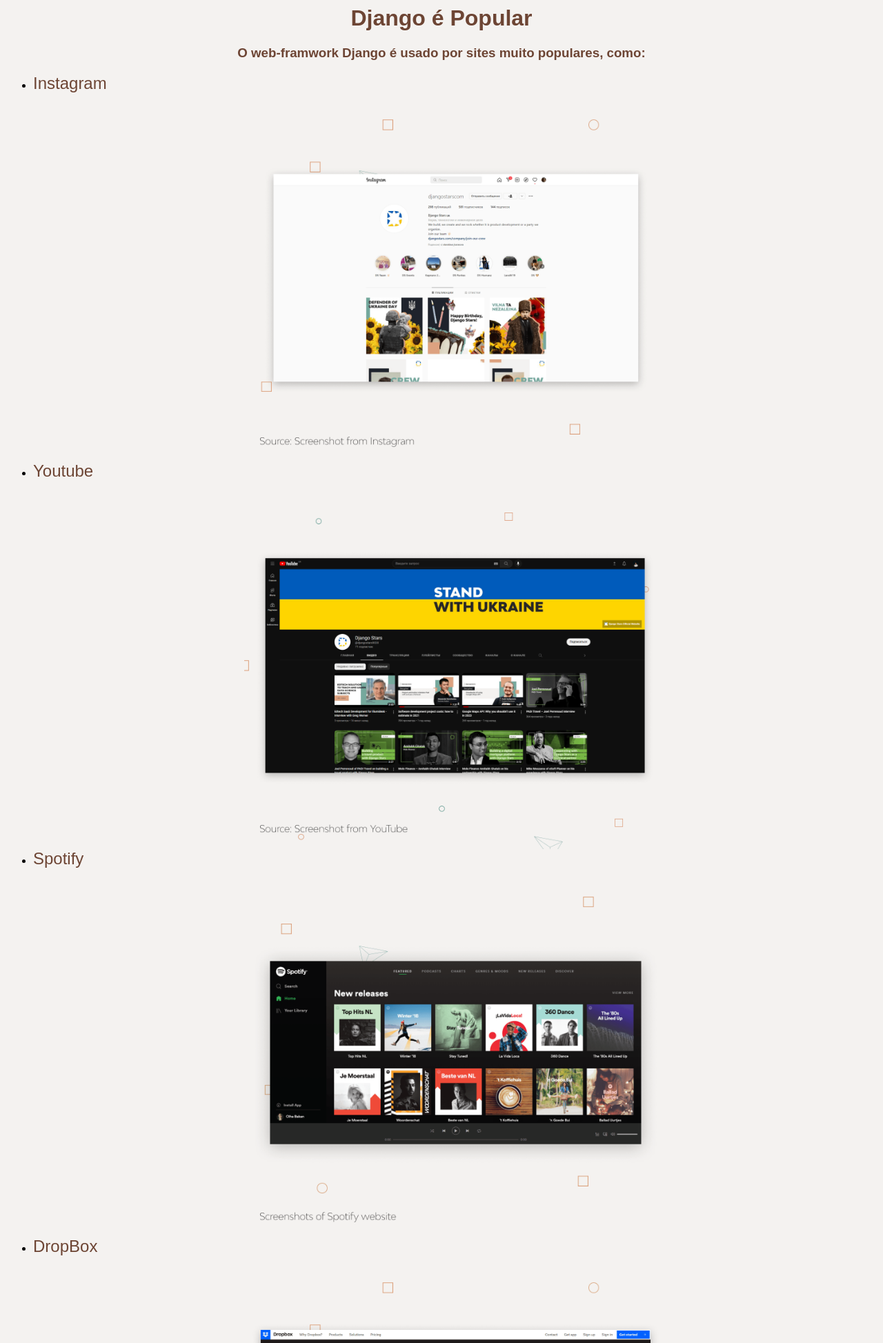
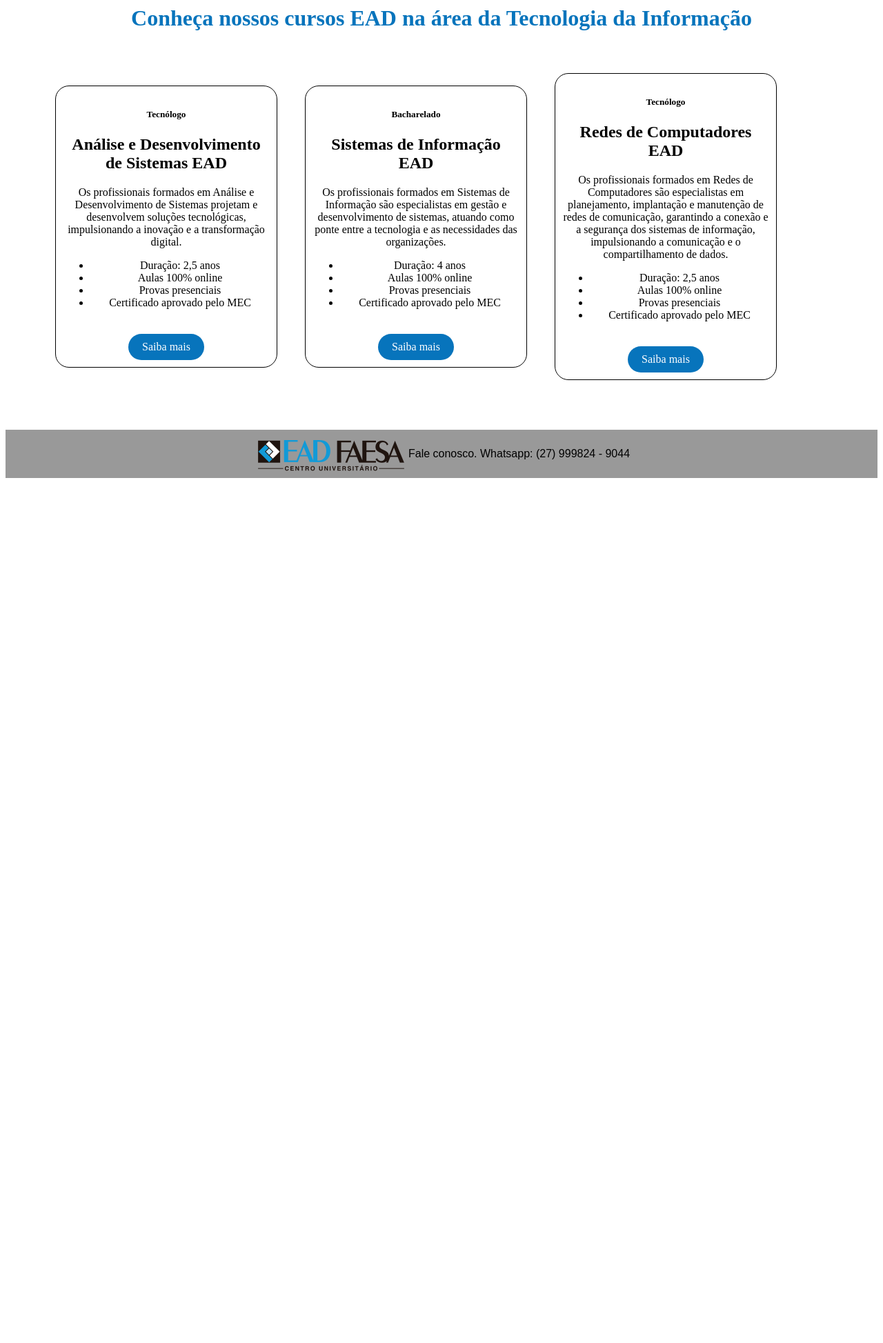
Before and after one commit to omataclas/Academic_Projects, a Django app: page /core/home/ in a window 1280 px wide. Shown: the top 1947 px of the page at 69% size. After the commit the page ends 693 px from the top, so only its background shows below. Run offline with Django 5.2, Linux system fonts and the light colour scheme.

Commit message:
Basically changed all the HTML and CSS

```diff
--- a/Django_project2/core/templates/home.html
+++ b/Django_project2/core/templates/home.html
@@ -3,48 +3,77 @@
     <head>
         <meta charset="utf-8">
         <meta http-equiv="X-UA-Compatible" content="IE=edge">
-        <title></title>
+        <title>Cursos EAD</title>
         <meta name="description" content="">
         <meta name="viewport" content="width=device-width, initial-scale=1">
         <link rel="stylesheet" href="{% static '/index.css' %}">
     </head>
     <body>
-        <h1>Django é Popular</h1>
-        <h3>O web-framwork Django é usado por sites muito populares, como:</h3>
-        <nav>
-            <ul>
-                <li>
-                    <a>Instagram</a>
-                </li>
-                <img src="{% static '/images/instagram.png' %}" alt="Instagram">
-                <li>
-                    <a>Youtube</a>
-                </li>
-                <img src="{% static '/images/youtube.png' %}" alt="Youtube">
-                <li>
-                    <a>Spotify</a>
-                </li>
-                <img src="{% static '/images/spotify.png' %}" alt="Spotify">
-                <li>
-                    <a>DropBox</a>
-                </li>
-                <img src="{% static '/images/dropbox.png' %}" alt="DropBox">
-                <li>
-                    <a>Pinterest</a>
-                </li>
-                <img src="{% static '/images/pinterest.png' %}" alt="Pinterest">
-            </ul>
-        </nav>
+        <h1>Conheça nossos cursos EAD na área da Tecnologia da Informação</h1>
 
-        <p class="descricao">
-            Django tornou se um projeto de código aberto após ser criado como um sistema para gerenciar um
-            site jornalístico na cidade de Lawrence, no Kansas. Hoje, o Django é um framework para desenvolvimento
-            rápido para web, escrito em Python e utilizando o padrão model-template-view.
-        </p>
-
+        <div class="container">
+            <div class="card">
+                <h5>Tecnólogo</h5>
+                <h2>Análise e Desenvolvimento de Sistemas EAD</h2>
+                <p>
+                    Os profissionais formados em
+                    Análise e Desenvolvimento de Sistemas
+                    projetam e desenvolvem soluções tecnológicas,
+                    impulsionando a inovação e a transformação digital.
+                </p>
+                <ul>
+                    <li>Duração: 2,5 anos</li>
+                    <li>Aulas 100% online</li>
+                    <li>Provas presenciais</li>
+                    <li>Certificado aprovado pelo MEC</li>
+                </ul>
+                <a href="https://ead.faesa.br/cursos-graduacao/analise-desenvolvimento-ead"> Saiba mais</a>
+            </div>
+            <div class="card">
+                <h5>Bacharelado</h5>
+                <h2>Sistemas de Informação EAD</h2>
+                <p>
+                    Os profissionais formados em
+                    Sistemas de Informação são
+                    especialistas em gestão e
+                    desenvolvimento de sistemas,
+                    atuando como ponte entre a tecnologia
+                    e as necessidades das organizações.
+                </p>
+                <ul>
+                    <li>Duração: 4 anos</li>
+                    <li>Aulas 100% online</li>
+                    <li>Provas presenciais</li>
+                    <li>Certificado aprovado pelo MEC</li>
+                </ul>
+                <a href="https://ead.faesa.br/cursos-graduacao/sistemas-informacao-ead"> Saiba mais</a>
+            </div>
+            <div class="card">
+                <h5>Tecnólogo</h5>
+                <h2>Redes de Computadores EAD</h2>
+                <p>
+                    Os profissionais formados em
+                    Redes de Computadores são
+                    especialistas em planejamento,
+                    implantação e manutenção de
+                    redes de comunicação, garantindo
+                    a conexão e a segurança dos sistemas
+                    de informação, impulsionando a
+                    comunicação e o compartilhamento de dados.
+                </p>
+                <ul>
+                    <li>Duração: 2,5 anos</li>
+                    <li>Aulas 100% online</li>
+                    <li>Provas presenciais</li>
+                    <li>Certificado aprovado pelo MEC</li>
+                </ul>
+                <a href="https://ead.faesa.br/cursos-graduacao/redes-computadores-ead"> Saiba mais</a>
+            </div>
+        </div>
         <footer>
             <div class="rodape">
-                <p>Arthur Sabadin Oliveira/ADS/Programação_Back-end</p>
+                <img src="{% static '/images/faesa.png' %}">
+                <p>Fale conosco. Whatsapp: (27) 999824 - 9044</p>
             </div>
         </footer>
     </body>
--- a/Django_project2/static/index.css
+++ b/Django_project2/static/index.css
@@ -1,46 +1,59 @@
-body { background: #F4F2F0;
-}
+body { background: white;
+}  /* #0774BC FAESA BLUE */
 
 h1 {
-    color: #6D4534;
-    font-family: fantasy;
+    color: #0774BC;
     display: flex;
     flex-direction: column;
     justify-content: center;
     text-align: center;
 }
 
-h3 {
-    color: #6D4534;
-    font-family: fantasy;
+.container{
+    width: 1150px;
+    padding: 20px;
     display: flex;
-    flex-direction: column;
+    align-items: center;
     justify-content: center;
+    flex-wrap: wrap;
+}
+
+.container .card {
+    position: relative;
+    padding: 10px;
+    width: 300px;
+    background-color: white;
+    margin: 20px;
+    border: 1px solid black;
+    border-radius: 20px;
+    overflow: hidden;
+    transition: 0.5s;
     text-align: center;
 }
 
-a {
-    color: #6D4534;
-    font-size: x-large;
-    font-family: fantasy;
+.container .card a{
+    position: relative;
+    display: inline-block;
+    padding: 10px 20px;
+    background-color: #0774BC;
+    color: white;
+    border-radius: 40px;
+    text-decoration: none;
+    transition: 0.5s;
+    outline: none;
+    margin-top: 20px;
 }
 
-img {
-    display: block;
-    margin-left: auto;
-    margin-right: auto;
-    width: 50%;
+.container .card:hover{
+    background-color: antiquewhite;
+    margin-top: -30px;
+    box-shadow: 2px 20px 25px #999;
+    border-color: antiquewhite;
 }
 
-.descricao {
-    color: #6D4534;
-    font-size: large;
-    font-family: fantasy;
-    display: flex;
-    flex-direction: column;
-    justify-content: center;
+.container .card a:hover{
+    filter: invert(1);
 }
-
 
 footer {
     width: 100%;
@@ -52,7 +65,7 @@
         padding-top: 10px;
         display: flex;
         margin: auto;
-        width: 30%;
+        width: max-content;
         font-family: fantasy;
     }
 }
```
Also changed, not shown: Django_project2/Checklist.txt (+8 -13 lines), Django_project2/static/images/dropbox.png (deleted), Django_project2/static/images/faesa.png (added), Django_project2/static/images/instagram.png (deleted), Django_project2/static/images/pinterest.png (deleted), Django_project2/static/images/spotify.png (deleted), Django_project2/static/images/youtube.png (deleted).
